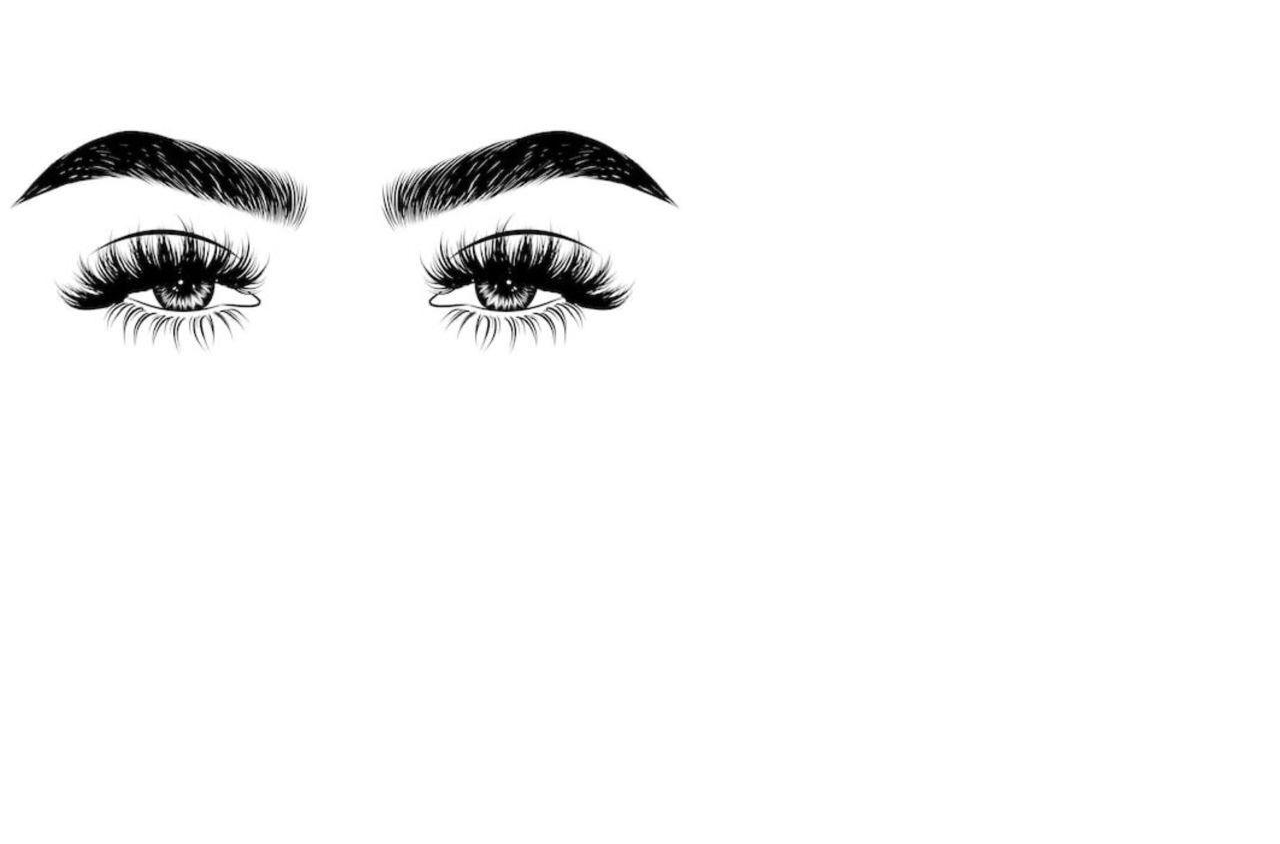
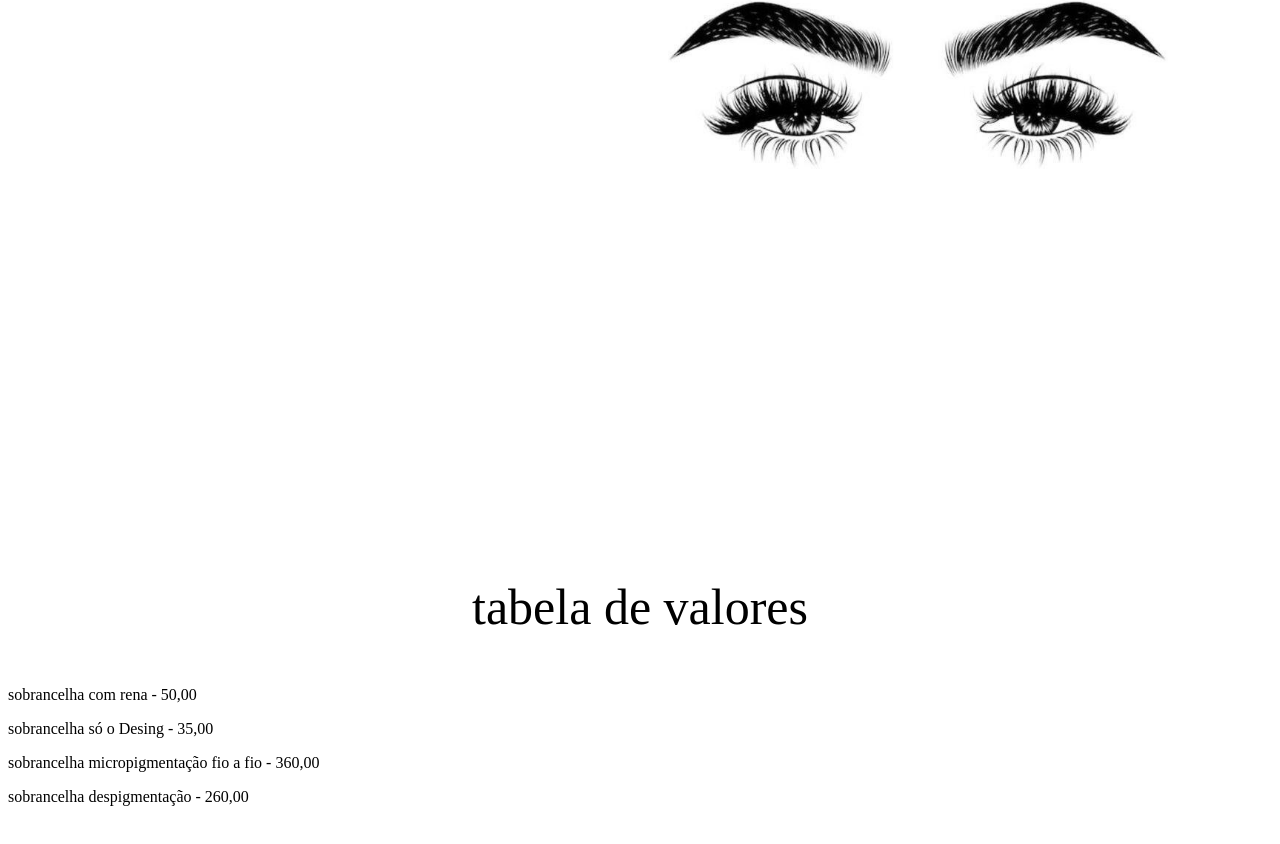
Before and after one commit to stephany10/pensamento-computacional, a plain HTML site: page index.html in a window 1280 px wide. Shown: the part 588-1432 px from the top of the page. After the commit the page ends 1410 px from the top, so only its background shows below. Drawn offline with Linux system fonts and the light colour scheme.

Commit message:
Add files via upload

```diff
--- a/index.html
+++ b/index.html
@@ -1,13 +1,19 @@
 <!DOCTYPE html>
-<html lang="en" dir="ltr">
+<html lang="pt-br" dir="ltr">
   <head>
     <meta charset="utf-8">
     <title></title>
     <link rel="stylesheet" href="style.css">
   </head>
   <body>
-    <h1 class="titulo"> Desing de sobrancelhas </h1>
+    <h1 class="titulo"> Desing de sobrancelhas</h1>
 
     <img class="capa-imagem" src="capa.jpeg">
+
+    <p class="tabela-valores"> tabela de valores</p>
+    <p class="valor">sobrancelha com rena - 50,00</p>
+    <p class="valor">sobrancelha só o Desing - 35,00</p>
+    <p class="valor">sobrancelha micropigmentação fio a fio - 360,00</p>
+    <p class="valor">sobrancelha despigmentação - 260,00</p>
     </body>
 </html>
--- a/style.css
+++ b/style.css
@@ -5,5 +5,16 @@
 }
 
 .capa-imagem{
-  s
+  width: 500px;
+  padding-left: 660px;
+  text-align: center;
 }
+
+.tabela-valores{
+  font-size: 50px;
+  text-align: center;
+}
+
+.valor{
+  align-items: stretch;
+}
```
